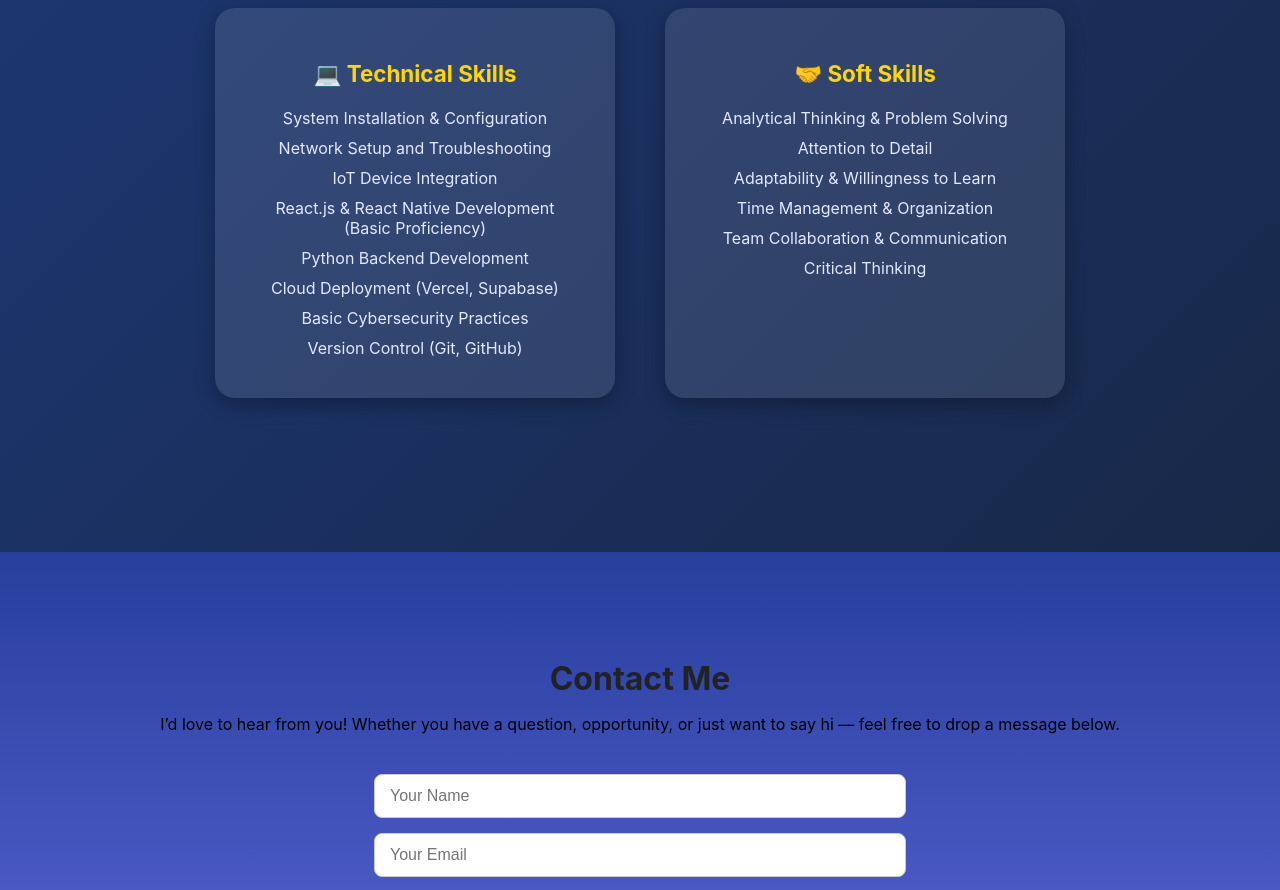
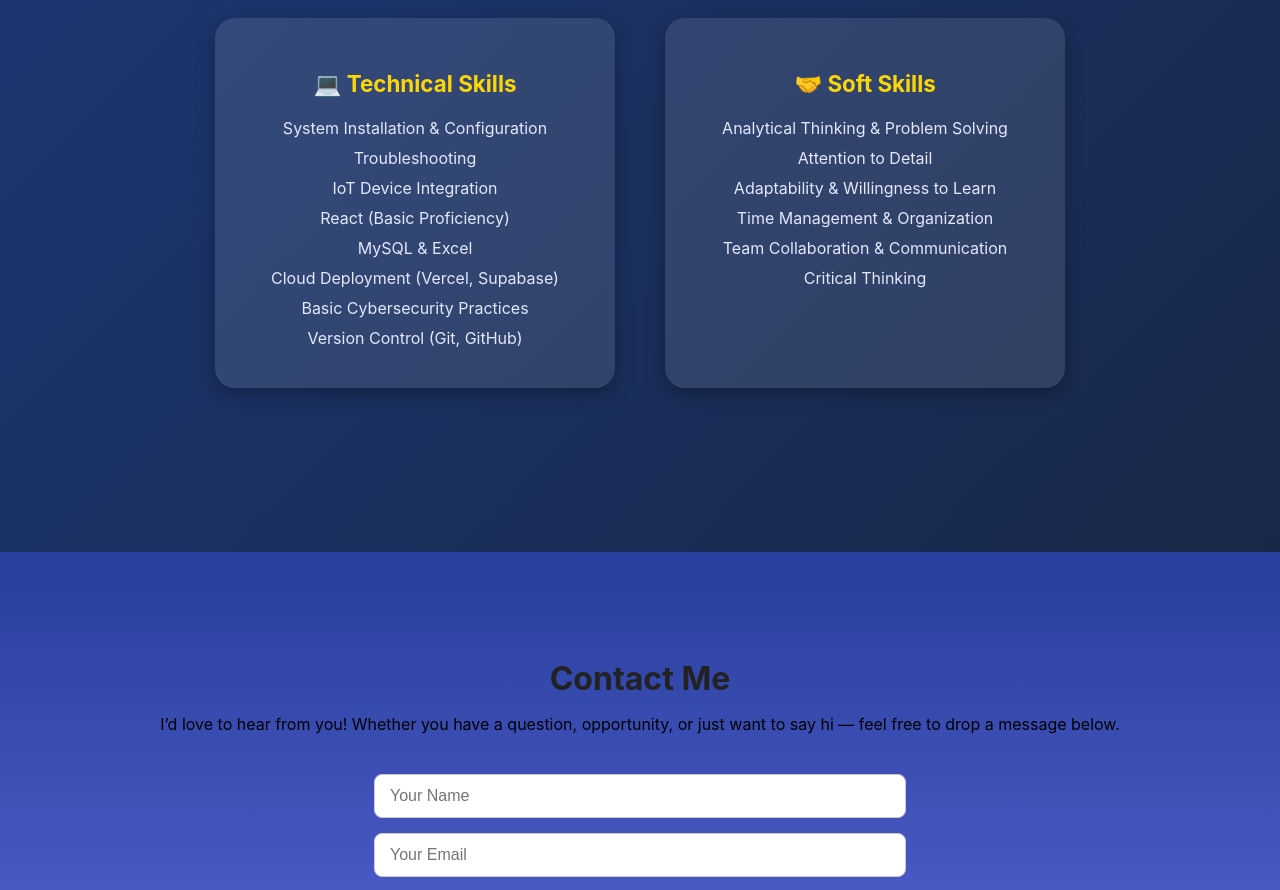
Before and after one commit to sung-jung/justine-portfolio, a React (Create React App) app: page / in a window 1280 px wide. Shown: the part 2280-3170 px from the top of the page. Built offline with nearby package versions, Linux system fonts and the light colour scheme.

Commit message:
Updated the technical skills

```diff
--- a/src/components/Skills.jsx
+++ b/src/components/Skills.jsx
@@ -11,10 +11,10 @@ const Skills = () => {
                     <h3>💻 Technical Skills</h3>
                     <ul>
                         <li>System Installation & Configuration</li>
-                        <li>Network Setup and Troubleshooting</li>
+                        <li>Troubleshooting</li>
                         <li>IoT Device Integration</li>
-                        <li>React.js & React Native Development (Basic Proficiency)</li>
-                        <li>Python Backend Development</li>
+                        <li>React (Basic Proficiency)</li>
+                        <li>MySQL & Excel</li>
                         <li>Cloud Deployment (Vercel, Supabase)</li>
                         <li>Basic Cybersecurity Practices</li>
                         <li>Version Control (Git, GitHub)</li>
```
